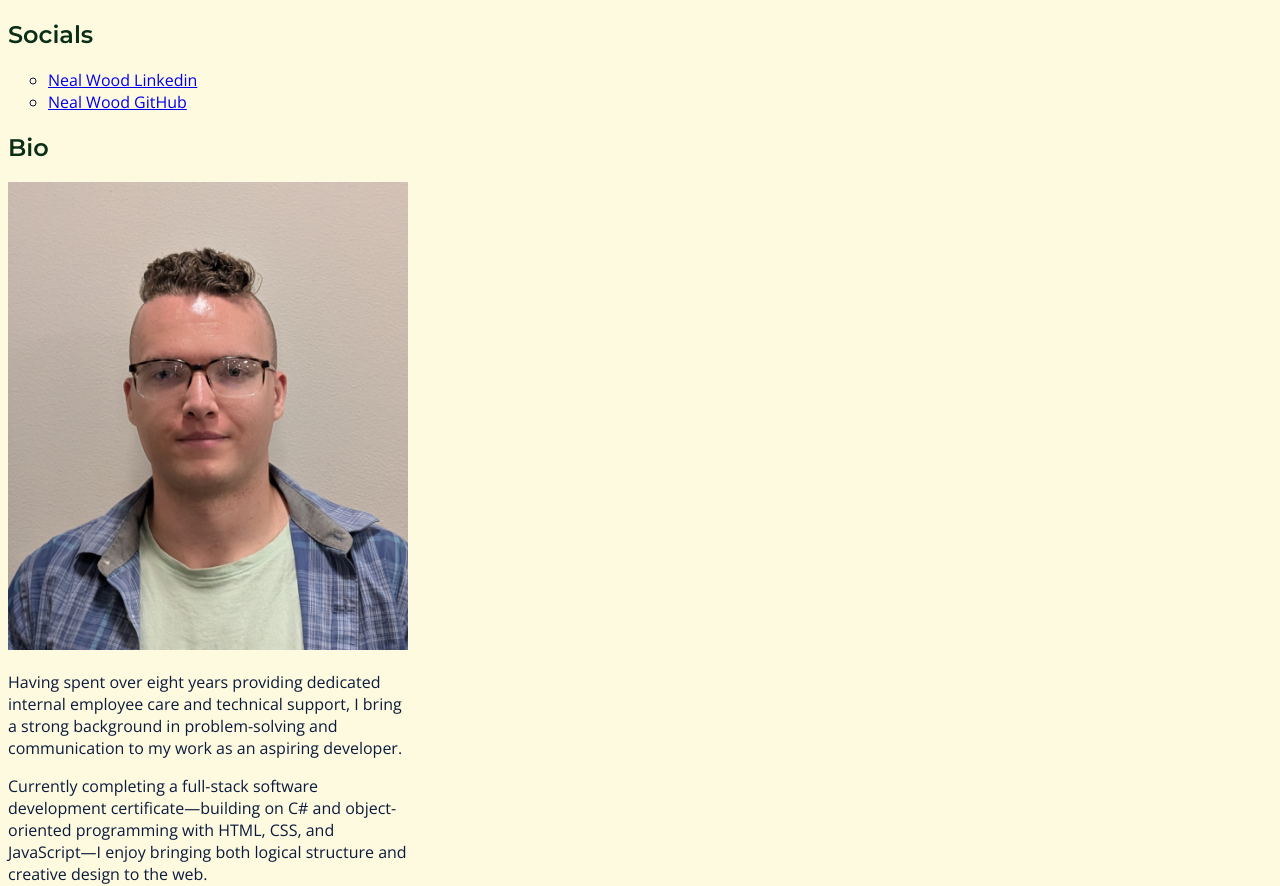
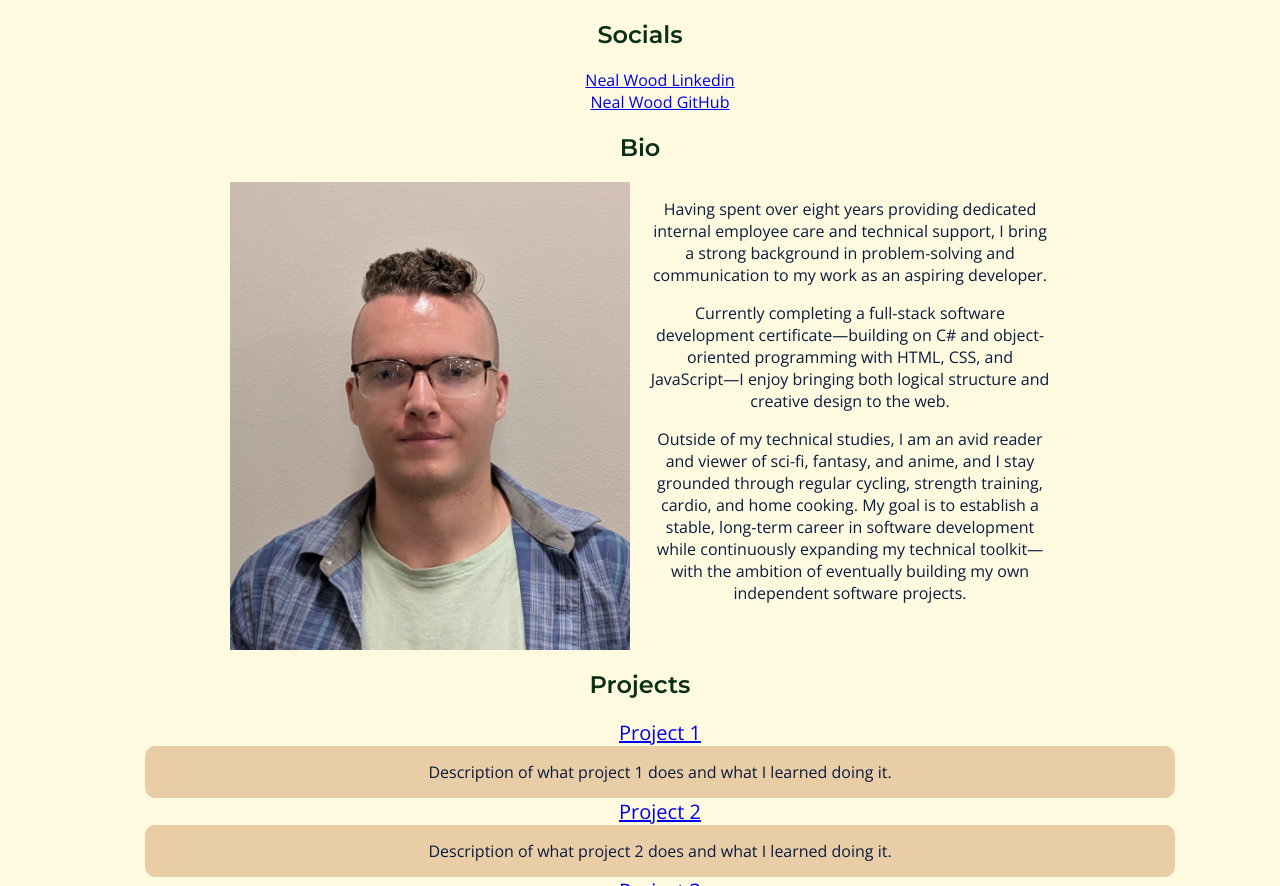
Before and after one commit to W0odyyy/FrontEnd, a plain HTML site: page Personal Portfolio/01/index.html in a window 1280 px wide. Shown: the part 66-952 px from the top of the page. Drawn offline with nearby package versions, Linux system fonts and the light colour scheme.

Commit message:
Made a bunch of changes and corrections to center alignment

```diff
--- a/Personal Portfolio/01/index.html
+++ b/Personal Portfolio/01/index.html
@@ -19,7 +19,7 @@
 		</header>
 
 		<main>
-			<div>
+			<div id="socials">
 				<h2>Socials</h2>
 				<ul>
 					<li>
@@ -33,8 +33,9 @@
 				</ul>
 			</div>
 
+			<div id="bio">
+				<h2>Bio</h2>
 				<div id="bio-card">
-				<h2>Bio</h2>
 					<img src="prof-pic1.jpg" alt="Profile image of Neal" />
 					<div id="bio-paras">
 						<p id="bio-para-1">
@@ -43,8 +44,8 @@
 							communication to my work as an aspiring developer.
 						</p>
 						<p id="bio-para-2">
-						Currently completing a full-stack software development certificate—building on
-						C# and object-oriented programming with HTML, CSS, and JavaScript—I enjoy
+							Currently completing a full-stack software development certificate—building
+							on C# and object-oriented programming with HTML, CSS, and JavaScript—I enjoy
 							bringing both logical structure and creative design to the web.
 						</p>
 						<p id="bio-para-3">
@@ -52,9 +53,10 @@
 							fantasy, and anime, and I stay grounded through regular cycling, strength
 							training, cardio, and home cooking. My goal is to establish a stable,
 							long-term career in software development while continuously expanding my
-						technical toolkit—with the ambition of eventually building my own independent
-						software projects.
+							technical toolkit—with the ambition of eventually building my own
+							independent software projects.
 						</p>
+					</div>
 				</div>
 			</div>
 
--- a/Personal Portfolio/01/styles.css
+++ b/Personal Portfolio/01/styles.css
@@ -9,6 +9,7 @@ body {
 	font-style: normal;
 	color: #0b1b3d;
 	background-color: #fefae0;
+	text-align: center;
 }
 
 h1,
@@ -19,6 +20,7 @@ h3 {
 	font-weight: 600;
 	font-style: normal;
 	color: #0a2e16;
+	text-align: center;
 }
 
 header {
@@ -40,8 +42,15 @@ header {
 	z-index: 10;
 }
 
+#socials {
+	justify-content: center;
+}
+
 #bio-card {
 	width: 100%;
+	display: flex;
+	justify-content: center;
+	gap: 20px;
 }
 
 #bio-card img {
@@ -56,9 +65,25 @@ header {
 }
 
 ul {
-	list-style-type: circle;
+	list-style-type: none;
 }
 
-.project {
-	background-color: #ccd5ae;
+.project a {
+	display: flex;
+	justify-content: center;
+	font-size: 1.25rem;
 }
+
+.project p {
+	background: #d4a37385;
+	display: flex;
+	justify-content: center;
+	align-items: center;
+	border: 1px #4e706f;
+	backdrop-filter: blur(0px);
+	border-radius: 10px;
+	max-width: 1000px;
+	margin: 0 auto;
+	text-align: center;
+	padding: 15px;
+}
```
Lines whose indentation alone changed are shown as unchanged.
